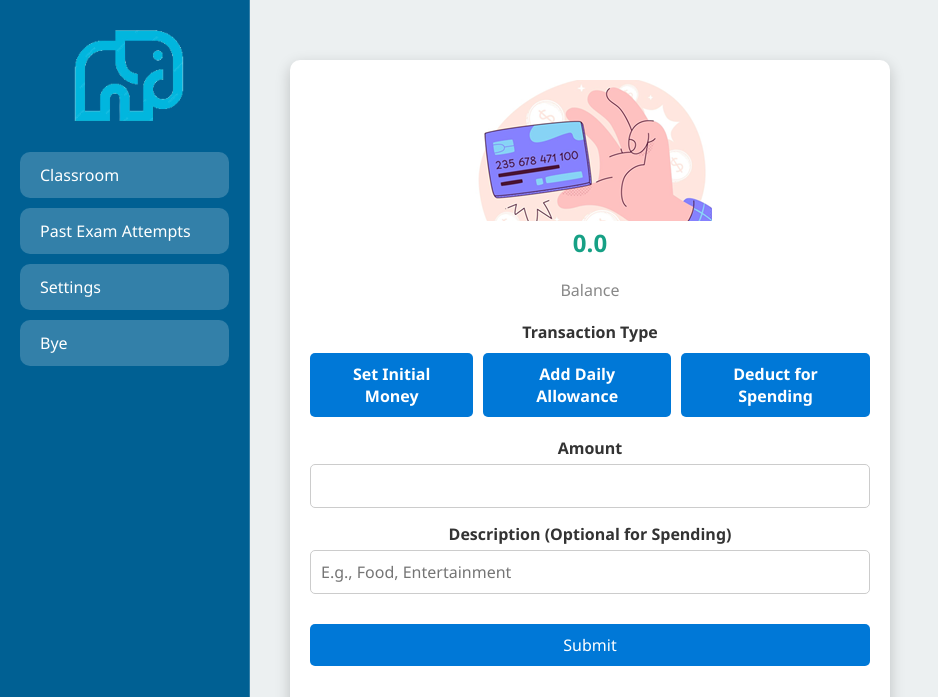
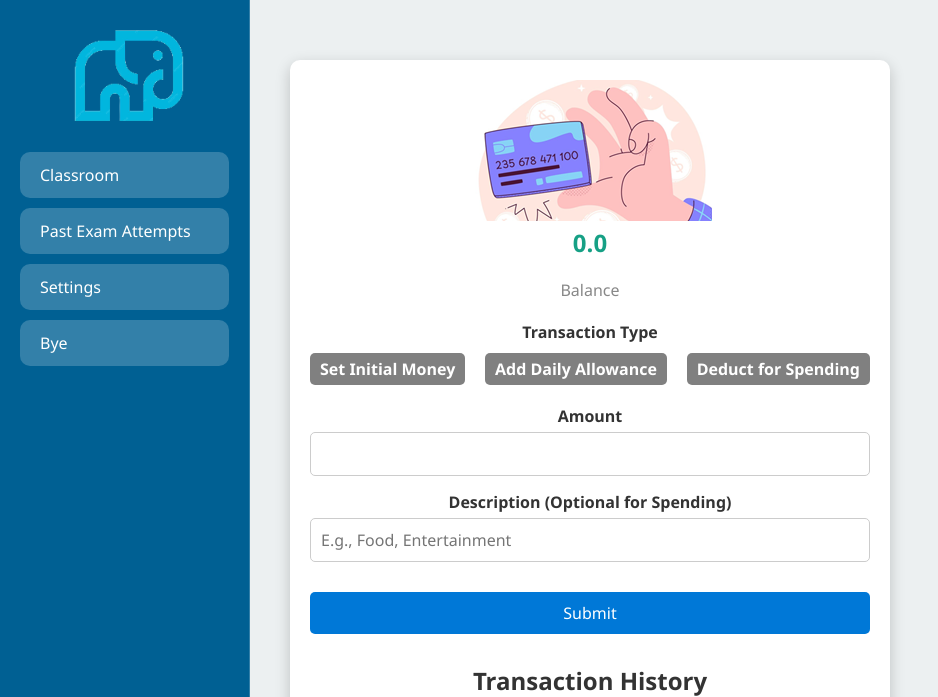
Before and after one commit to ponp1234/backbencher, a Flask app: page /wallet in a window 1280 px wide. Shown: the top 697 px of the page, without its empty margins (0-938 px from the left). Run offline with Flask 3, Linux system fonts and the light colour scheme; a user stored in the database is signed in.

Commit message:
01092025

```diff
--- a/templates/wallet.html
+++ b/templates/wallet.html
@@ -281,7 +281,7 @@
         }
 
 
-           .options {
+    .options {
         display: flex;
         justify-content: space-between;
         gap: 10px;
@@ -290,8 +290,8 @@
 
     .option-button {
         display: inline-block;
-        padding: 10px 20px;
-        background: #0078d7;
+        padding: 5px 10px;
+        background: grey;
         color: white;
         text-align: center;
         border-radius: 5px;
```
